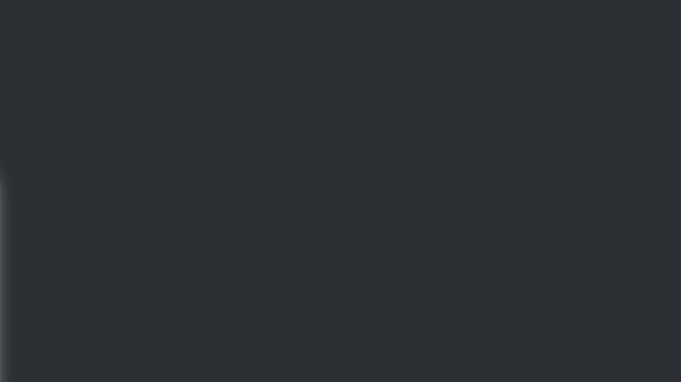
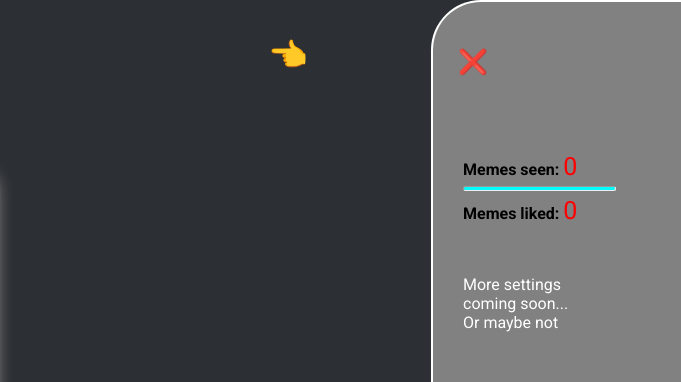
Before and after one commit to casualme7/9-MEME-Small-meme-generator-, a plain HTML site: page index.html in a window 1280 px wide. Shown: the top 382 px of the page, 849-1530 px from the left, 681 px wide, since content can reach past the window. Drawn offline with nearby package versions, Linux system fonts and the light colour scheme.

Commit message:
Small update

```diff
--- a/app.js
+++ b/app.js
@@ -3,6 +3,11 @@ let nextB = document.querySelector("#nextB");
 let laughB = document.querySelector("#laughB");
 let header = document.querySelector(".header");
 let popUp = document.querySelector("#popUp");
+let sideMenu = document.querySelector("#sideMenu");
+let sideMenuButtonExit = document.querySelector("#sideMenuButtonExit");
+let sideMenuButtonOpen = document.querySelector("#sideMenuButtonOpen");
+let memesSeenSpan = document.querySelector("#memesSeenSpan");
+let memesLikedSpan = document.querySelector("#memesLikedSpan");
 let fullScreen = document.querySelector("#fullScreen");
 let API_LINK = "https://meme-api.herokuapp.com/gimme";
 
@@ -47,17 +52,35 @@ let memeGenerator = async () => {
 	memeImage.src = response.data.url;
 };
 
+// Local Storage for MEMES and LIKES information
+let memesSeen = null;
+let memesLocalScorage = localStorage.MEMES_SEEN;
+if (memesLocalScorage) {
+	memesSeen = memesLocalScorage;
+} else {
+	memesSeen = 0;
+}
+memesSeenSpan.innerText = memesSeen;
+//
+let memesLiked = null;
+let memesLikedStorage = localStorage.MEMES_LIKED;
+if (memesLikedStorage) {
+	memesLiked = memesLikedStorage;
+} else {
+	memesLiked = 0;
+}
+memesLikedSpan.innerText = memesLiked;
+
 // Next BUTTON that generates next IMG
 let browsingStarted = false;
 nextB.addEventListener("click", async () => {
+	memesSeen++;
+	localStorage.setItem("MEMES_SEEN", memesSeen);
+	memesSeenSpan.innerText = memesSeen;
 	clickSound.play();
 	memeGenerator();
 	browsingStarted = true;
 	// Added just to stop animated header on Next Button
-	header.innerHTML = "";
-	for (let i = 0; i < 99; i++) {
-		clearInterval(i);
-	}
 });
 
 // Laugh BUTTON that SAVES the img *WORK IN PROGRESS*
@@ -65,6 +88,9 @@ let laughBx = true;
 laughB.addEventListener("click", () => {
 	clickSound.play();
 	if (laughBx && browsingStarted) {
+		memesLiked++;
+		localStorage.setItem("MEMES_LIKED", memesLiked);
+		memesLikedSpan.innerText = memesLiked;
 		laughBx = false;
 		browsingStarted = false;
 		laughEffect.play();
@@ -96,6 +122,16 @@ function openFullscreen() {
 	}
 }
 
+// EXIT
+sideMenuButtonExit.addEventListener("click", () => {
+	sideMenu.style.right = "-250px";
+});
+
+// OPEN
+sideMenuButtonOpen.addEventListener("click", () => {
+	sideMenu.style.right = "0px";
+});
+
 // Miscellaneous
 let lastUpdatedTime = new Date("3/25/2022, 2:14:42 PM");
 console.log("Last update time:");
--- a/index.html
+++ b/index.html
@@ -25,6 +25,17 @@
 				<button id="fullScreen">FULLSCREEN</button>
 			</div>
 		</main>
+		<aside id="sideMenu">
+			<div id="sideMenuButtonExit">❌</div>
+			<p>Memes seen: <span id="memesSeenSpan"></span></p>
+			<hr />
+			<p>Memes liked: <span id="memesLikedSpan"></span></p>
+			<div id="sideMenuInfo">
+				<p>More settings coming soon...</p>
+				<p>Or maybe not</p>
+			</div>
+		</aside>
+		<div id="sideMenuButtonOpen">👈</div>
 		<script src="app.js"></script>
 	</body>
 </html>
--- a/style.css
+++ b/style.css
@@ -12,6 +12,7 @@ body {
 	justify-content: center;
 	align-items: center;
 	height: 100vh;
+	overflow: hidden;
 }
 
 #imgContent {
@@ -165,10 +166,70 @@ button {
 	text-align: center;
 }
 
+#sideMenu {
+	position: absolute;
+	width: 250px;
+	height: 100vh;
+	background-color: rgb(129, 129, 129);
+	padding: 150px 0px 150px 30px;
+	font-weight: bold;
+	top: 0px;
+	right: -250px;
+	z-index: 10;
+	border: 2px solid white;
+	border-right: transparent;
+	border-top-left-radius: 50px;
+	border-bottom-left-radius: 50px;
+	transition: 600ms;
+}
+
+hr {
+	width: 70%;
+	height: 5px;
+	border-radius: 100px;
+	background-color: cyan;
+	margin: 5px 0px;
+}
+
+#sideMenuInfo {
+	width: 150px;
+	margin-top: 50px;
+	font-weight: lighter;
+	color: white;
+}
+
+#memesSeenSpan,
+#memesLikedSpan {
+	color: red;
+	font-size: 25px;
+	font-weight: 400;
+}
+
+#sideMenuButtonExit {
+	position: absolute;
+	top: 50px;
+	transform: scale(1.5);
+	cursor: pointer;
+}
+
+#sideMenuButtonOpen {
+	position: fixed;
+	right: 10%;
+	top: 5%;
+	transform: scale(2);
+	border-radius: 50%;
+	padding: 5px;
+	cursor: pointer;
+}
+
 @media only screen and (max-width: 440px) {
 	main {
 		width: 90%;
 		max-height: 700px;
+	}
+	#sideMenuButtonOpen {
+		right: 5%;
+		transform: scale(1.5);
 	}
 }
 
```
